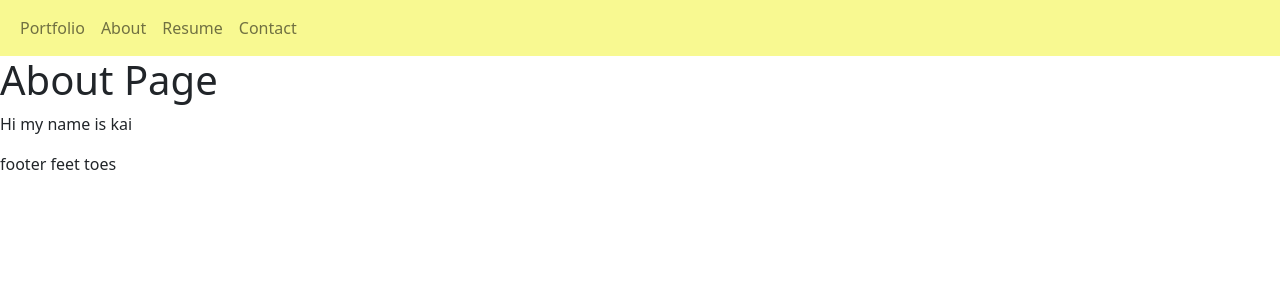
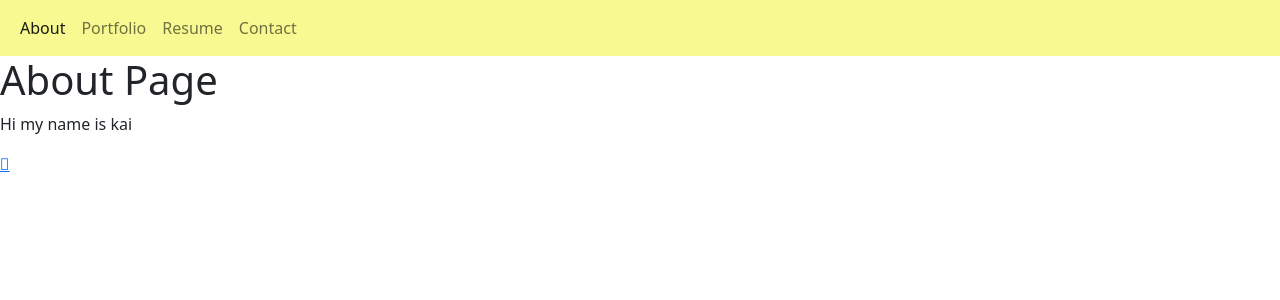
Before and after one commit to lacnoskillz/Kaikanes-Portfolio, a React (Create React App) app: page / in a window 1280 px wide. Shown: the top 300 px of the page. Built offline with nearby package versions, Linux system fonts and the light colour scheme.

Commit message:
added font awesome packages. made header and footer.js files in components. deleted hard coded footer in index.html

```diff
--- a/package.json
+++ b/package.json
@@ -4,6 +4,10 @@
   "private": true,
   "homepage": "https://lacnoskillz.github.io/Kaikanes-Portfolio/",
   "dependencies": {
+    "@fortawesome/fontawesome-svg-core": "^6.3.0",
+    "@fortawesome/free-regular-svg-icons": "^6.3.0",
+    "@fortawesome/free-solid-svg-icons": "^6.3.0",
+    "@fortawesome/react-fontawesome": "^0.2.0",
     "@testing-library/jest-dom": "^5.16.4",
     "@testing-library/react": "^11.1.0",
     "@testing-library/user-event": "^13.5.0",
--- a/public/index.html
+++ b/public/index.html
@@ -1,6 +1,7 @@
 <!DOCTYPE html>
 <html lang="en">
   <head>
+
     <meta charset="utf-8" />
     <meta name="viewport" content="width=device-width, initial-scale=1" />
     <meta name="theme-color" content="#000000" />
@@ -10,14 +11,12 @@
     />
    <link rel="style" href="./style.css">
     <link rel="manifest" href="%PUBLIC_URL%/manifest.json" />
-
+    <link rel="stylesheet" href="https://cdnjs.cloudflare.com/ajax/libs/font-awesome/4.7.0/css/font-awesome.min.css">
     <title>Kaikanes portfolio</title>
   </head>
   <body>
     <noscript>You need to enable JavaScript to run this app.</noscript>
     <div id="root"></div>
-    <div class="card-footer bg-transparent border-success">
-      footer feet toes
-    </div>
+
   </body>
 </html>
--- a/src/components/NavTabs.js
+++ b/src/components/NavTabs.js
@@ -8,6 +8,17 @@ function NavTabs({ currentPage, handlePageChange }) {
     <nav class="navbar navbar-expand-lg bg-body-tertiary" >
       <div class="container-fluid">
       <ul className="navbar-nav">
+      <li className="nav-item">
+          <a
+            href="#about"
+            onClick={() => handlePageChange('About')}
+
+
+            className={currentPage === 'About' ? 'nav-link active' : 'nav-link'}
+          >
+            About
+          </a>
+        </li>
         <li className="nav-item">
           <a
             href="#Portfolio"
@@ -17,17 +28,6 @@ function NavTabs({ currentPage, handlePageChange }) {
             className={currentPage === 'Portfolio' ? 'nav-link active' : 'nav-link'}
           >
             Portfolio
-          </a>
-        </li>
-        <li className="nav-item">
-          <a
-            href="#about"
-            onClick={() => handlePageChange('About')}
-
-
-            className={currentPage === 'About' ? 'nav-link active' : 'nav-link'}
-          >
-            About
           </a>
         </li>
         <li className="nav-item">
--- a/src/components/PortfolioContainer.js
+++ b/src/components/PortfolioContainer.js
@@ -4,27 +4,46 @@ import Resume from './pages/Resume';
 import About from './pages/About';
 import Portfolio from './pages/Portfolio';
 import Contact from './pages/Contact';
-
+//import Header from './pages/Header'
+import Footer from './pages/Footer'
 export default function PortfolioContainer() {
-  const [currentPage, setCurrentPage] = useState('Home');
+  const [currentPage, setCurrentPage] = useState('About');
 
 
   const renderPage = () => {
     if (currentPage === 'Resume') {
-      return <Resume />;
+      return (
+        <div>
+      <Resume /> <Footer />
+      </div>
+      );
     }
     if (currentPage === 'Contact') {
-      return <Contact />;
+      return(
+        <div>
+       <Contact /> <Footer />
+       </div>
+      );
     }
     if (currentPage === 'Portfolio') {
-      return <Portfolio />;
+      return(
+        <div>
+       <Portfolio /> <Footer />
+       </div>
+      );
     }
-    return <About />;
+    return(
+      <div>
+     <About /> <Footer />
+     </div>
+    );;
+
   };
 
   const handlePageChange = (page) => setCurrentPage(page);
 
   return (
+    <h1>Kaikane</h1>,
     <div>
 
       <NavTabs currentPage={currentPage} handlePageChange={handlePageChange} />
--- /dev/null
+++ b/src/components/pages/Footer.js
@@ -0,0 +1,14 @@
+import React from 'react';
+
+export default function About() {
+  return (
+    <section class="footer">
+    <div class="links">
+      <a href=""><i class="fa-brands fa-github"></i></a>
+      <a href=""></a>
+      <a href="google.com"><i class="github"></i></a>
+
+    </div>
+  </section>
+  );
+}
--- /dev/null
+++ b/src/components/pages/Header.js
@@ -0,0 +1,13 @@
+import React from 'react';
+import NavTabs from '../NavTabs';
+export default function Header() {
+  return (
+    <div>
+      <h1>This is a Header</h1>
+      <p>
+        Wow a header
+      </p>
+    </div>,
+   <NavTabs/>
+  );
+}
```
